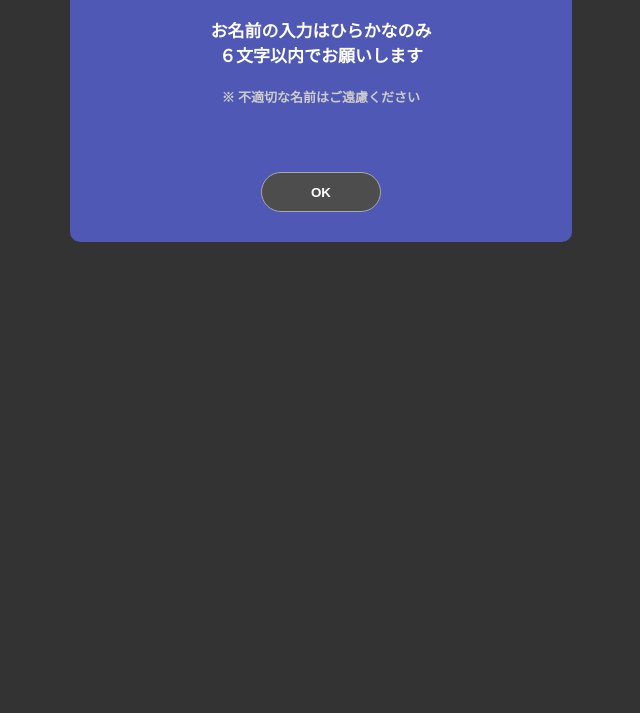
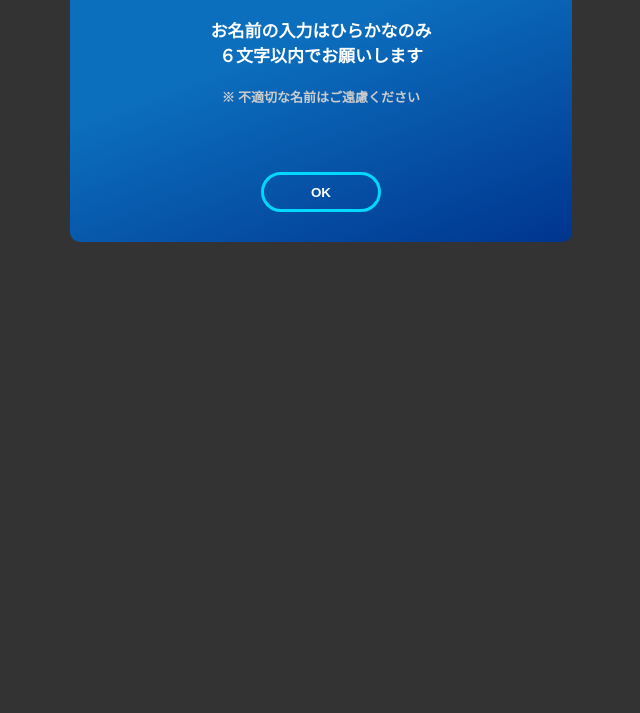
Before and after one commit to F22BA113/-113, a plain HTML site: page form.html in a window 1280 px wide. Shown: the part 230-943 px from the top of the page, without its empty margins (319-959 px from the left). Drawn offline with Linux system fonts and the light colour scheme; a web font is replaced by a local one.

Commit message:
Add files via upload

```diff
--- a/form.html
+++ b/form.html
@@ -144,7 +144,7 @@
     .explain {
         z-index: 1;
         /*position: absolute;*/
-        background-color: #4f58b5;
+        background: linear-gradient(159deg, rgb(12 111 190) 40%, rgba(0, 53, 143, 1) 100%);
         display: none;
         height: 329px;
         width: 80%;
@@ -252,7 +252,7 @@
     @media screen {
 
         .h3_text {
-            margin-bottom: 50px;
+            margin-bottom: 20px;
         }
 
         .div_name1 {
@@ -280,13 +280,13 @@
     @media screen and (max-width: 600px) {
 
         /* 横幅が400px以下の場合に適用するスタイル (スマホ画面用) */
-        .h3_text {
+        /*.h3_text {
             margin-bottom: 17%;
-        }
+        }*/
 
-        .div_name1 {
+        /*.div_name1 {
             margin-bottom: 13%;
-        }
+        }*/
 
         .div_name2 {
             margin-bottom: 15%;
@@ -294,10 +294,7 @@
         }
 
         .cp_ipradio {
-            /*width: 90%;*/
-            /*margin: 2em auto;*/
             text-align: left;
-            margin-bottom: 17.5%;
         }
 
         .explain {
@@ -358,18 +355,20 @@
     }
 
     .form_btn {
-        /*box-shadow: 0 0 5px #d0cece; */
-        border: 1px solid #a8a8a8;
-        color: white;
+        border: none;
+        color: #ffffff;
+        font-weight: bold;
         line-height: 2.3;
         /* font-weight: 600; */
-        background-color: #4d4d4d;
+        background: linear-gradient(90deg, rgb(76 12 144) 0%, rgb(6 32 179) 100%);
         /* height: 33px; */
-        width: 50%;
-        /* width: 35%; */
+        width: 95%;
+        /* width: 39%; */
         /* height: 33px; */
-        border-radius: 20px;
-        /* margin-top: 5%;*/
+        border-radius: 999px;
+        margin-top: 13px;
+        font-size: 15px;
+        box-shadow: 2px 5px 9px 0px #23052c;
     }
 
     .batsu {
@@ -432,7 +431,7 @@
 
     @media screen and (max-width: 310px) {
 
-        /* 横幅が310px以下の場合に適用するスタイル */
+        /* 横幅が310px以下の場合に適用するスタイル
         .explain_text_div {
             width: 95%;
         }
@@ -490,6 +489,19 @@
 
     .explain_okButton {
         border-radius: 100vh;
+        width: 120px;
+        height: 40px;
+        border: 3px solid #00d9ff;
+        color: white;
+        /* line-height: 2.3; */
+        font-weight: 600;
+        background-color: #4d4d4d00;
+        margin-top: 12%;
+        margin-bottom: 25px;
+    }
+
+    .error_okButton {
+        border-radius: 100vh;
         border-radius: 100vh;
         width: 120px;
         height: 40px;
@@ -502,7 +514,7 @@
         margin-bottom: 25px;
     }
 
-    .error_okButton {
+    /*.error_okButton {
         border-radius: 100vh;
         border-radius: 100vh;
         width: 35%;
@@ -510,9 +522,9 @@
         border: 1px solid #a8a8a8;
         color: white;
         line-height: 2.3;
-        /* font-weight: 600; */
+        /* font-weight: 600;
         background-color: #4d4d4d;
-    }
+    }*/
 
     .thankyou_okButton {
         border-radius: 100vh;
@@ -578,7 +590,7 @@
                 <h3 class="error_text">入力内容に誤りがあります</h3>
             </div>
             <div style="text-align: center;">
-                <button class="explain_okButton" onclick="off_error_div('error_all')">OK</button>
+                <button class="error_okButton" onclick="off_error_div('error_all')">OK</button>
             </div>
         </div>
     </div>
```
